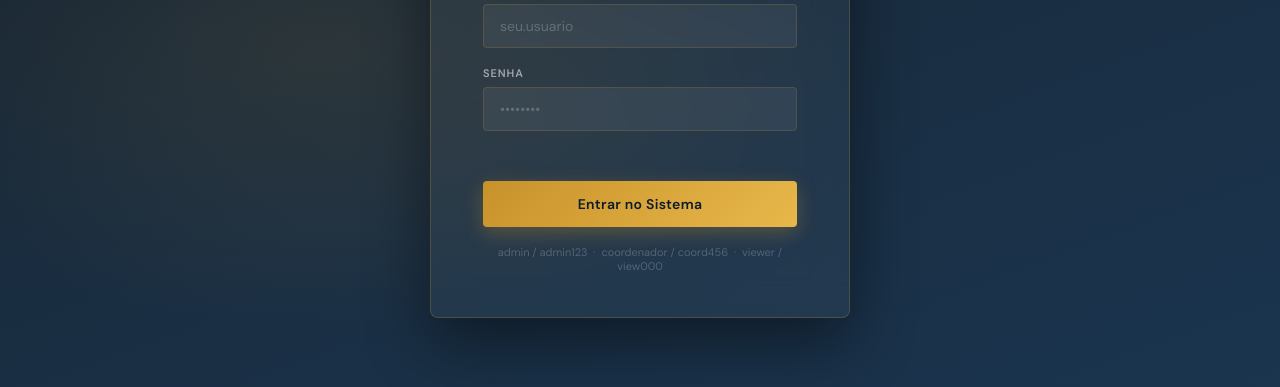
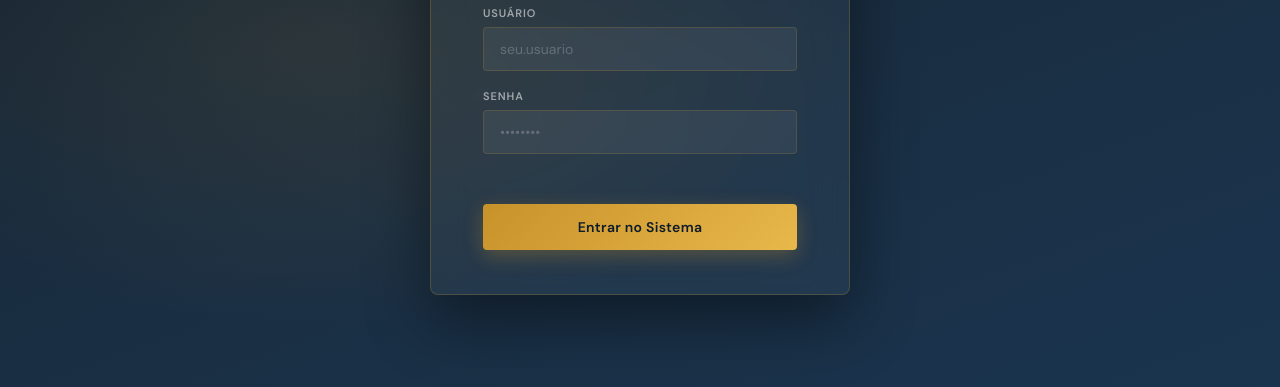
Before and after one commit to nagybsouza/luz-social-casa-sao-luiz, a plain HTML site: page index.html in a window 1280 px wide. Shown: the part 353-740 px from the top of the page. Drawn offline with nearby package versions, Linux system fonts and the light colour scheme.

Commit message:
index.html

```diff
--- a/index.html
+++ b/index.html
@@ -491,7 +491,6 @@ body.dark .op-val{color:#E8E8E8}
     </div>
     <div class="login-err" id="loginError"></div>
     <button class="btn-login" onclick="doLogin()">Entrar no Sistema</button>
-    <p class="login-hint">admin / admin123 &nbsp;·&nbsp; coordenador / coord456 &nbsp;·&nbsp; viewer / view000</p>
   </div>
 </div>
 
```
